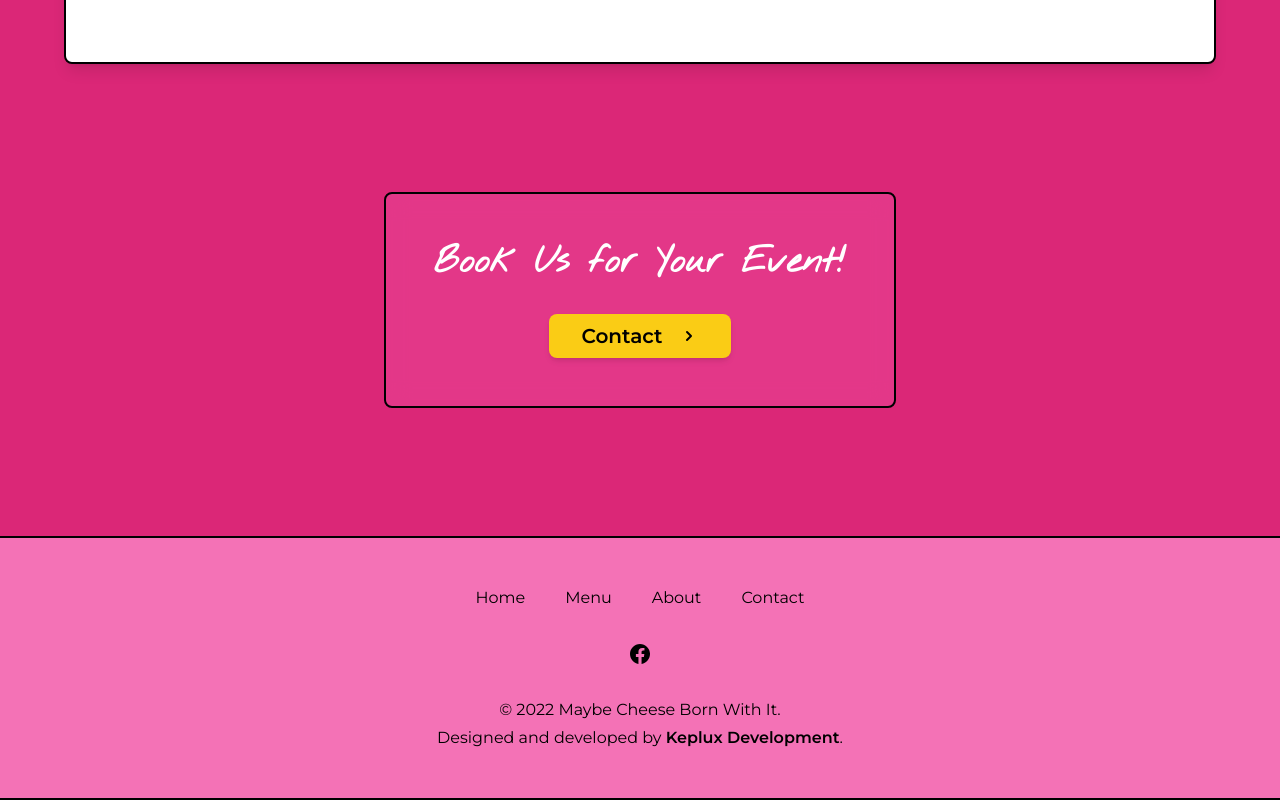
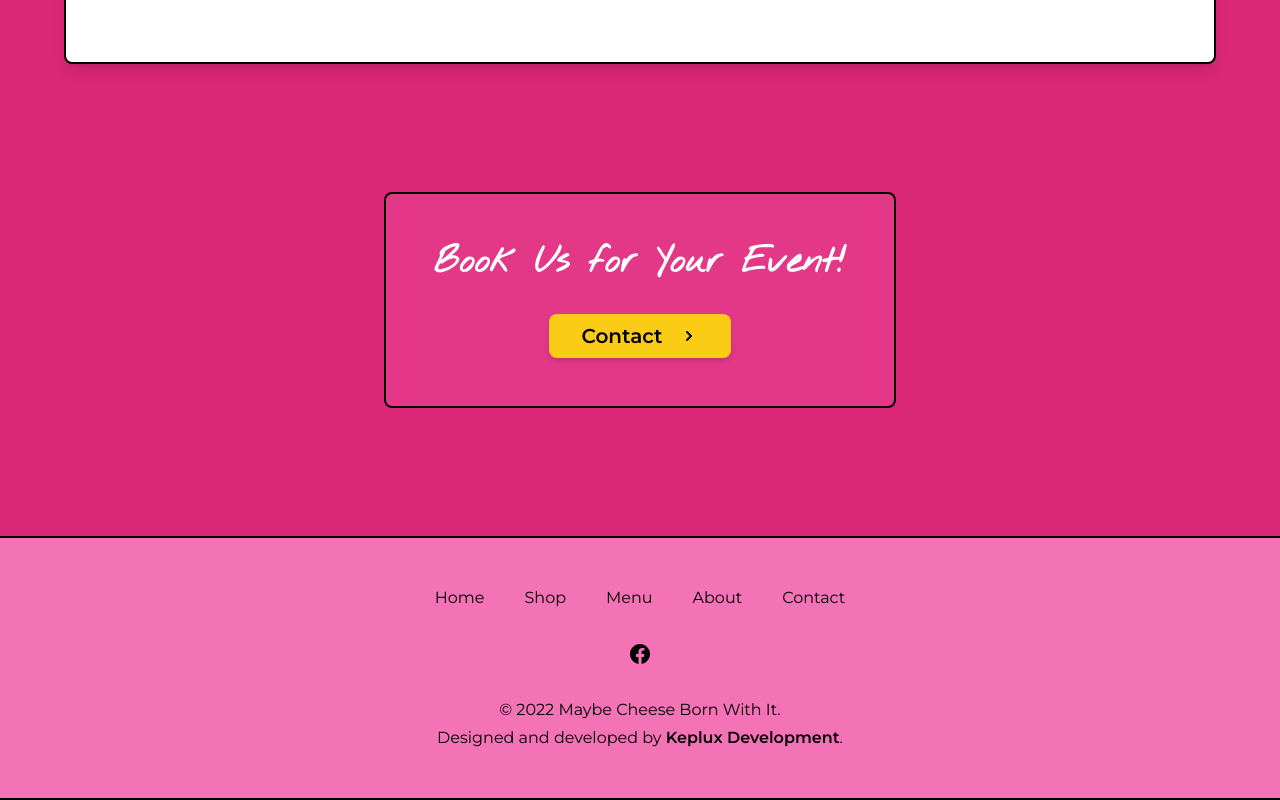
Before and after one commit to keplux/maybe-cheese-born-with-it-website, a Next.js app: page /menu in a window 1280 px wide. Shown: the part 1714-2514 px from the top of the page. Built offline with nearby package versions, Linux system fonts and the light colour scheme; no server answers; a web font is replaced by a local one.

Commit message:
Add link to store.

```diff
--- a/src/components/footer/index.tsx
+++ b/src/components/footer/index.tsx
@@ -2,10 +2,11 @@ import { SVGProps } from 'react';
 
 const navigation = {
   main: [
-    { name: 'Home', href: '/' },
-    { name: 'Menu', href: '/menu' },
-    { name: 'About', href: '/about' },
-    { name: 'Contact', href: '/contact' },
+    { label: 'Home', href: '/' },
+    { label: 'Shop', href: 'https://shop.maybecheesebornwithit.com' },
+    { label: 'Menu', href: '/menu' },
+    { label: 'About', href: '/about' },
+    { label: 'Contact', href: '/contact' },
   ],
   social: [
     {
@@ -33,12 +34,12 @@ export const Footer = () => {
           aria-label='Footer'
         >
           {navigation.main.map((item) => (
-            <div key={item.name} className='px-5 py-2'>
+            <div key={item.label} className='px-5 py-2'>
               <a
                 href={item.href}
                 className='text-base text-black hover:text-gray-900'
               >
-                {item.name}
+                {item.label}
               </a>
             </div>
           ))}
--- a/src/components/navbar/index.tsx
+++ b/src/components/navbar/index.tsx
@@ -5,6 +5,7 @@ import { useRouter } from 'next/router';
 
 const navItems = [
   { label: 'Home', href: '/' },
+  { label: 'Shop', href: 'https://shop.maybecheesebornwithit.com' },
   { label: 'Menu', href: '/menu' },
   { label: 'About', href: '/about' },
   { label: 'Contact', href: '/contact' },
```
